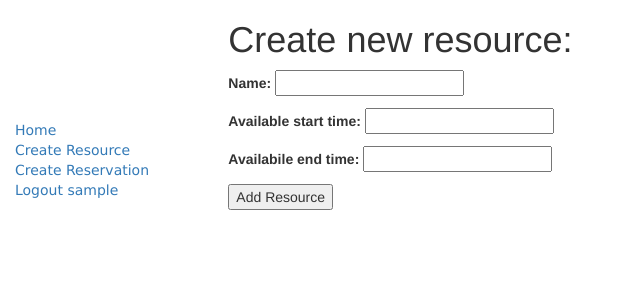
After one commit to jw3877/final, a Django app: page /resource/create/ in a window 1280 px wide. The commit adds this page. Shown: the top 300 px of the page, without its empty margins (0-640 px from the left). Run offline with Django 3.2, Linux system fonts and the light colour scheme; the visitor is signed in with stand-in values (Sample User, id 1); parts of the project's set-up code (start-up, migrations or seed data) failed here and were passed over; some libraries are stand-ins or nearby versions.

Commit message:
fixed login/logout functionality

```diff
--- a/reservation/forms.py
+++ b/reservation/forms.py
@@ -1,5 +1,5 @@
 from django.forms import ModelForm
-from .models import Resource
+from .models import Resource, Reservation
 from django.forms import extras
 
 
@@ -8,3 +8,8 @@ class ResourceForm(ModelForm):
   class Meta:
     model = Resource
     fields = ['name', 'start_time', 'end_time']
+
+class ReservationForm(ModelForm):
+  class Meta:
+    model = Reservation
+    fields = ['start_time', 'end_time']
--- a/reservation/models.py
+++ b/reservation/models.py
@@ -15,6 +15,17 @@ class Resource(models.Model):
   def __str__(self):
     return self.name
 
+class Reservation(models.Model):
+  # reservation hours (will be any two times within the same day, e.g. 9am - 5pm)
+  start_time = models.DateTimeField('reservation start time')
+  end_time = models.DateTimeField('reservation end time')
+
+  # resource that has been reserved
+  resource = models.ForeignKey(Resource)
+
+  def __str__(self):
+    return self.resource
+
 # set of tags that describe the type of resource
 class Tag(models.Model):
   name = models.CharField(max_length=200)
--- a/reservation/templates/base_generic.html
+++ b/reservation/templates/base_generic.html
@@ -24,10 +24,11 @@
       <ul class="sidebar-nav">
           <li><a href="{% url 'index' %}">Home</a></li>
           {% if user.is_authenticated %}
-            <li><a href="{% url 'create' %}">Create Resource</a></li>
-            <li><a href="{% url 'logout'%}?next={{request.path}}">Logout ({{ user.get_username }})</a></li>
+            <li><a href="{% url 'createResource' %}">Create Resource</a></li>
+            <li><a href="{% url 'createReservation' %}">Create Reservation</a></li>
+            <li><a href="{% url 'logout'%}">Logout {{ user.get_username }}</a></li>
           {% else %}
-            <li><a href="{% url 'login'%}?next={{request.path}}">Login</a></li>
+            <li><a href="{% url 'login' %}?next={{request.path}}">Login</a></li>
           {% endif %}
       </ul>
      {% endblock %}
--- a/reservation/templates/registration/login.html
+++ b/reservation/templates/registration/login.html
@@ -28,7 +28,7 @@
 
 <div>
   <input type="submit" value="login" />
-  <input type="hidden" name="next" value="" />
+  <input type="hidden" name="next" value="{{ next }}" />
 </div>
 </form>
 
--- /dev/null
+++ b/reservation/templates/reservation/createResource.html
@@ -0,0 +1,18 @@
+{% extends "base_generic.html" %}
+{% block content %}
+
+  <h1>Create new resource:</h1>
+
+{% if error_message %}<p><strong>{{ error_message }}</strong></p>{% endif %}
+
+<!-- Begin Form -->
+{% if resource_form %}
+<form action="{% url 'createResource' %}" method="post">
+{% csrf_token %}
+{{ resource_form.as_p }}
+<input type="submit" value="Add Resource" />
+</form>
+{% endif %}
+<!-- End Form -->
+
+{% endblock %}
--- a/reservation/urls.py
+++ b/reservation/urls.py
@@ -6,11 +6,18 @@ from . import views
 
 urlpatterns = [
     url(r'^$', views.index, name='index'),
-    url(r'^create/$', views.create, name='create'),
+
+    # ex: /resource/create/
+    url(r'^resource/create/$', views.createResource, name='createResource'),
 
     # ex: /resource/5/
-    url(r'^resource/(?P<resource_id>[0-9]+)/$', views.detail, name='detail'),
-    url(r'^accounts/login/$', auth_views.LoginView.as_view()),
+    url(r'^resource/(?P<resource_id>[0-9]+)/$', views.resource, name='resource'),
+
+    # ex: /reservation/create/
+    url(r'^reservation/create/$', views.createReservation, name='createReservation'),
+
+    # ex: /reservation/5/
+    url(r'^reservation/(?P<reservation_id>[0-9]+)/$', views.reservation, name='reservation'),
 
     # auth
     url('^', include('django.contrib.auth.urls')),
--- a/reservation/views.py
+++ b/reservation/views.py
@@ -1,13 +1,16 @@
-from django.shortcuts import render
+from django.shortcuts import render, get_object_or_404, render
 from django.http import HttpResponseRedirect, HttpResponse
 from django.urls import reverse
 from django.contrib.auth.decorators import login_required
+from datetime import datetime
+
+
 
 
 #from django.contrib.admin import widgets
 
-from .models import Resource
-from .forms import ResourceForm
+from .models import Resource, Reservation
+from .forms import ResourceForm, ReservationForm
 
 def index(request):
   resource_list = Resource.objects.order_by('-start_time')
@@ -17,16 +20,32 @@ def index(request):
   }
 
   if request.user.is_authenticated:
-    user_resource_list = Resource.objects.filter(owner=request.user)
+    user_resource_list = Resource.objects.filter(owner=request.user).order_by('start_time')
     context['user_resource_list'] = user_resource_list
 
   return render(request, 'reservation/index.html', context)
 
-def detail(request, resource_id):
-    return HttpResponse("You're looking at resource %s." % resource_id)
+def resource(request, resource_id):
+  current_time = datetime.now()
+  requested_resource = get_object_or_404(Resource, pk=resource_id)
+  reservations_list = Reservation.objects.filter(resource=requested_resource)
+  context = {
+    'resource': requested_resource,
+    'reservations_list': reservations_list
+  }
+  return render(request, 'reservation/resource.html', context)
+
+def reservation(request, reservation_id):
+  requested_reservation = get_object_or_404(Reservation, pk=reservation_id)
+  context = {
+    'reservation': requested_reservation
+  }
+  return render(request, 'reservation/reservation.html', context)
+
+
 
 @login_required
-def create(request):
+def createResource(request):
   if request.method == 'POST':
     f = ResourceForm(request.POST)
     new_resource = f.save(commit=False)
@@ -36,4 +55,17 @@ def create(request):
 
   resource_form = ResourceForm()
   context = {'resource_form': resource_form}
-  return render(request, 'reservation/create.html', context)
+  return render(request, 'reservation/createResource.html', context)
+
+@login_required
+def createReservation(request):
+  if request.method == 'POST':
+    f = ReservationForm(request.POST)
+    new_reservation = f.save(commit=False)
+    new_reservation.owner = request.user
+    new_reservation.save()
+    return HttpResponseRedirect(reverse('index'))
+
+  reservation_form = ReservationForm()
+  context = {'reservation_form': reservation_form}
+  return render(request, 'reservation/createReservation.html', context)
```
Also changed, not shown: final/settings.py (+7 -1 lines), reservation/templates/reservation/createReservation.html (renamed from reservation/templates/reservation/create.html, +5 -5 lines), reservation/templates/reservation/index.html (+3 -5 lines), reservation/templates/reservation/reservation.html (added, +12 -0 lines), reservation/templates/reservation/resource.html (added, +24 -0 lines), reservation/migrations/0004_reservation.py (added).
